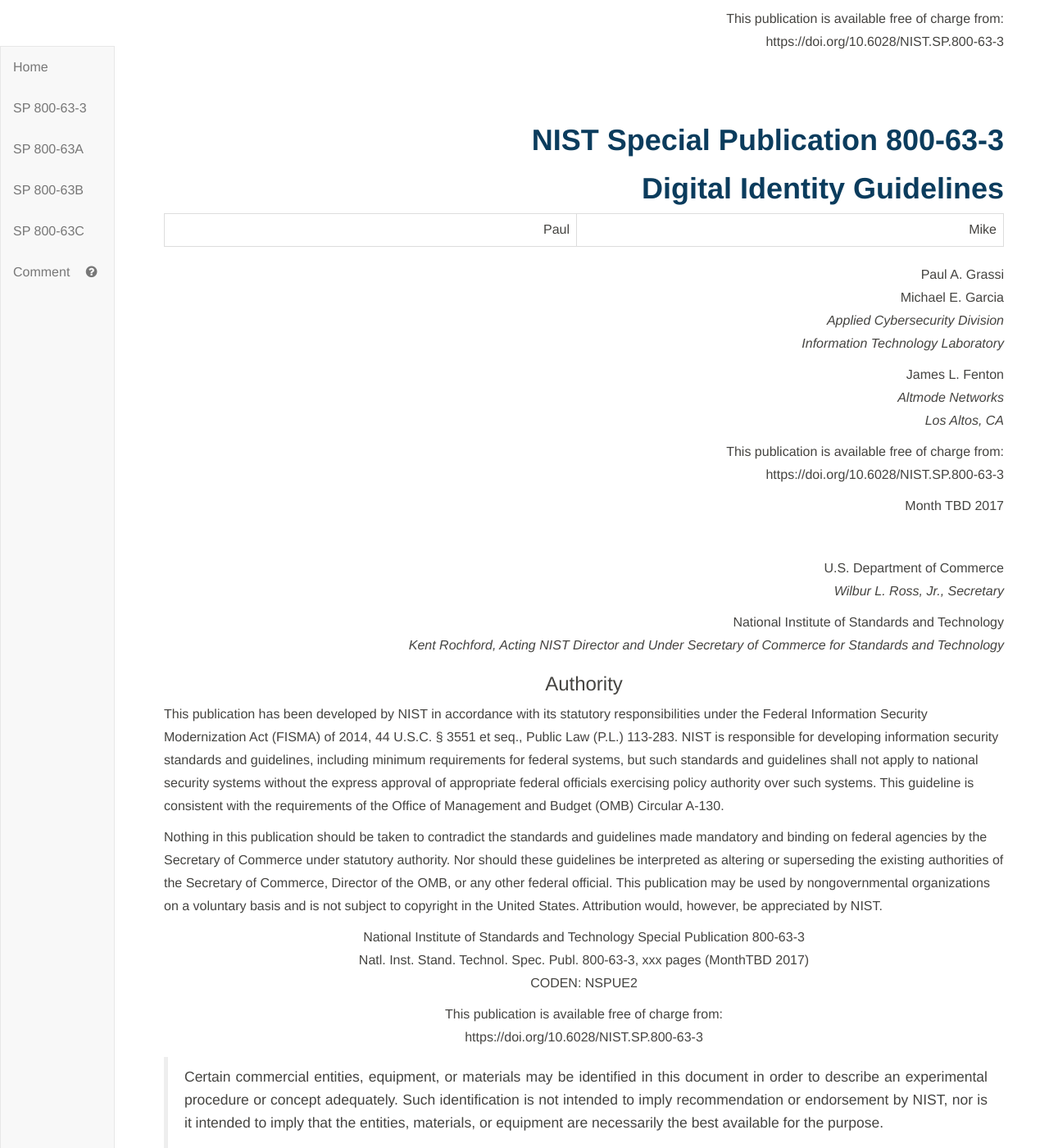
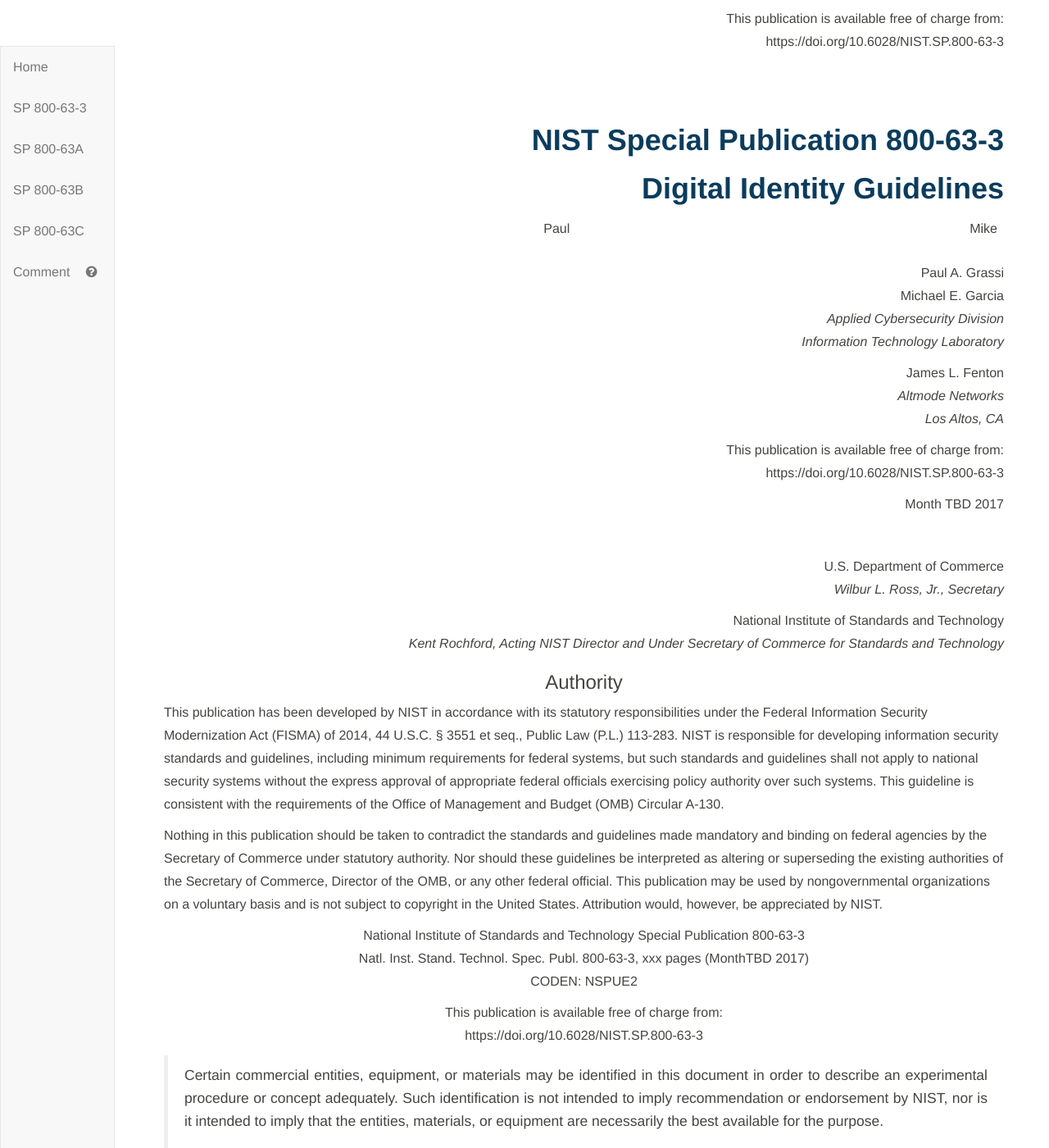
Before and after one commit to usnistgov/TIG-Stage, a Jekyll site: the page built from sp800-63-3/cover.md, in a window 1280 px wide and 1400 px high, scrolled down 406 px. Shown: the whole window at 82% size. Built offline with Jekyll 4.4.1, drawn with Linux system fonts in a browser that asks for light colours; our own code applies the rules of GitHub Pages for plain Markdown files.

Commit message:
Asdgrvrever

```diff
--- a/static/css/NISTPages.css
+++ b/static/css/NISTPages.css
@@ -159,5 +159,9 @@ table table{
 }
 
 table.authors{
-  border:none;
+  border:hidden;
 }
+
+table.authors td{
+  border:hidden;
+}
```
